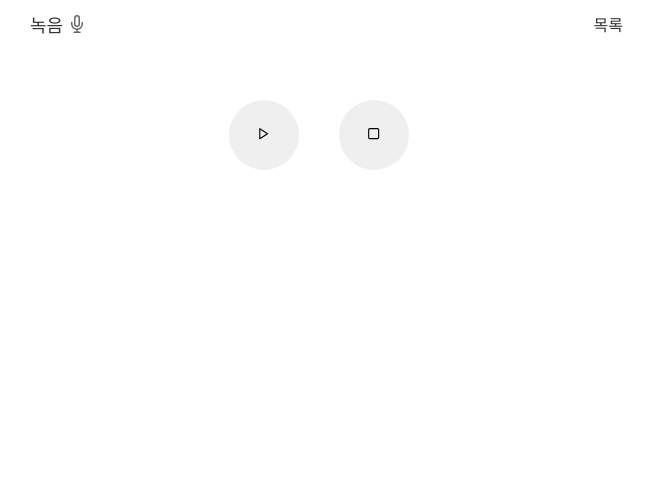
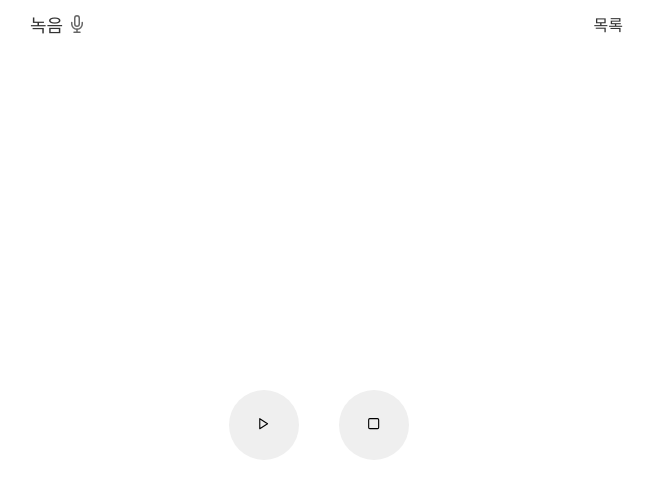
Before and after one commit to cratuss/pre-onboarding-5team-1st, a React (Vite) app: page / in a window 1280 px wide. Shown: the top 498 px of the page, without its empty margins (321-973 px from the left). Built offline with nearby package versions, Linux system fonts and the light colour scheme.

Commit message:
Add: 녹음 중지시 파일 저장

```diff
--- a/src/pages/Record.jsx
+++ b/src/pages/Record.jsx
@@ -50,18 +50,18 @@ const Record = () => {
     source.disconnect();
   };
 
-  // const onSubmitAudioFile = useCallback(() => {
-  //   if (audioUrl) {
-  //     console.log(URL.createObjectURL(audioUrl));
-  //   }
-  //   const sound = new File([audioUrl], 'audiofile', { lastModified: new Date().getTime(), type: 'audio' });
-  //   console.log(sound);
-  // }, [audioUrl]);
+  const onSubmitAudioFile = useCallback(() => {
+    if (audioUrl) {
+      console.log(URL.createObjectURL(audioUrl));
+    }
+    const sound = new File([audioUrl], 'soundblob', { lastModified: new Date().getTime(), type: 'audio' });
+    console.log(sound);
+  }, [audioUrl]);
 
   return (
     <RecordBlock>
       <button onClick={onRec ? onRecAudio : offRecAudio}>{onRec ? <FiPlay /> : <FiMic />}</button>
-      <button>
+      <button onClick={onSubmitAudioFile}>
         <FiSquare />
       </button>
     </RecordBlock>
@@ -72,10 +72,9 @@ const RecordBlock = styled.div`
   display: flex;
   /* justify-content: space-around; */
   justify-content: center;
-  position: fixed;
   width: 100%;
-  max-width: 640px;
-  padding-top: 100px;
+  min-height: 100vh;
+  padding: 80px 16px 30px 16px;
 
   button {
     width: 70px;
```
